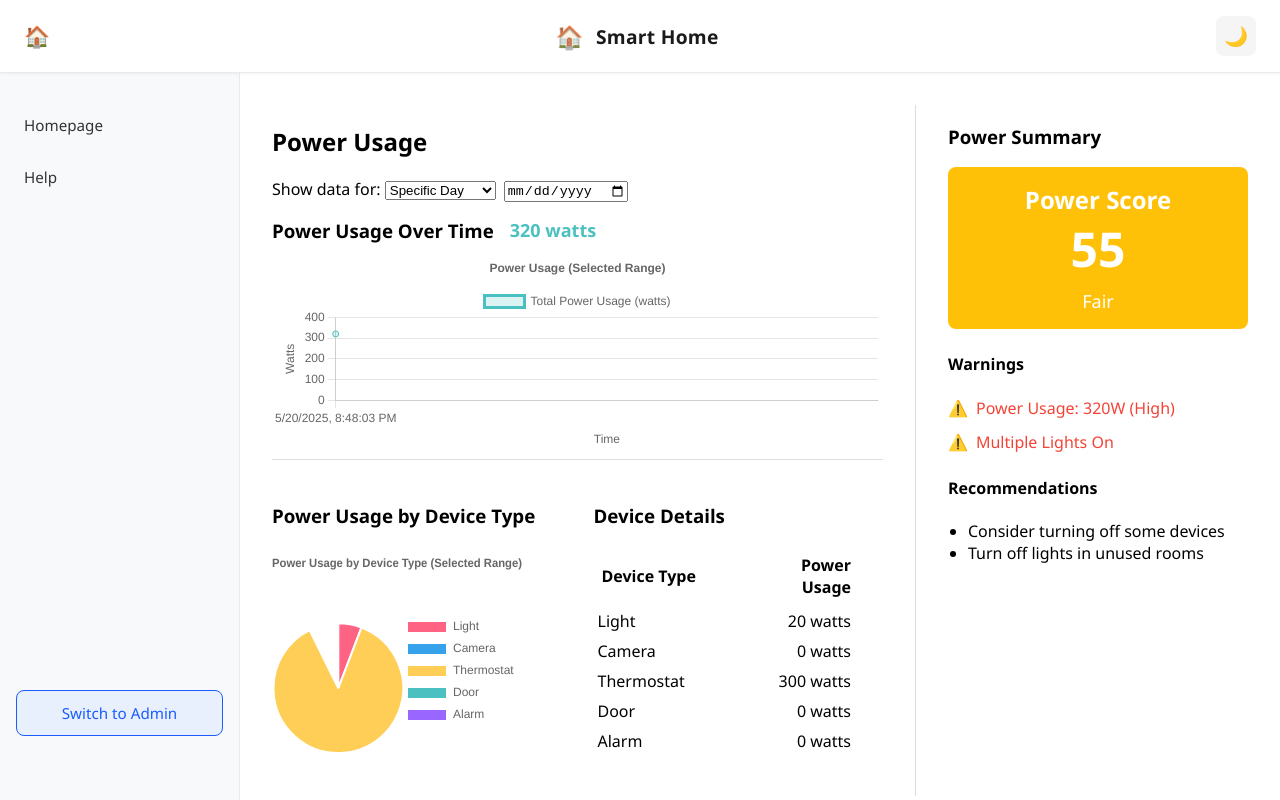
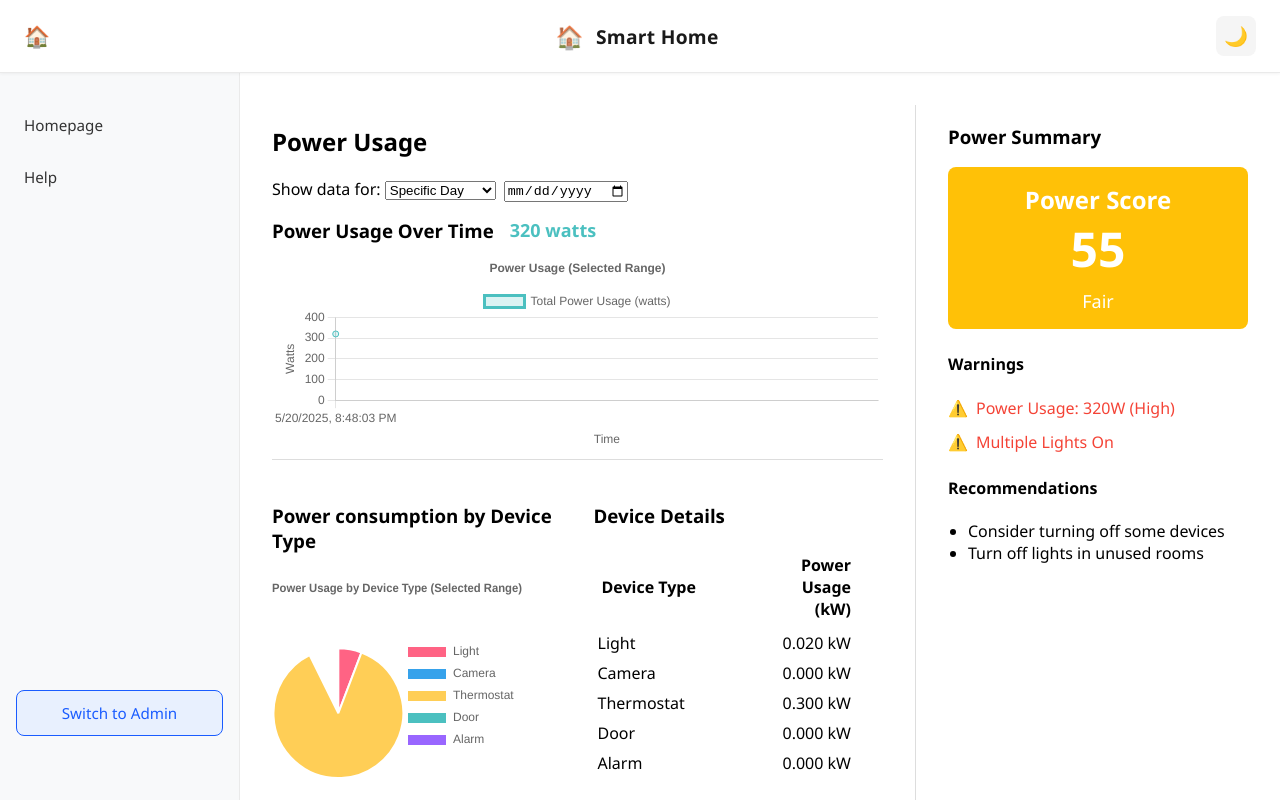
Before and after one commit to AggelosVer/TL_SmartHome, a React (Create React App) app in the folder code/: page /power in a window 1280 px wide. Built offline with nearby package versions, Linux system fonts and the light colour scheme.

Commit message:
Update PowerUsage.js

```diff
--- a/code/src/pages/PowerUsage.js
+++ b/code/src/pages/PowerUsage.js
@@ -339,7 +339,7 @@ function PowerUsage({ devices }) {
         </div>
         <div style={{ display: 'flex', gap: 32 }}>
           <div style={{ flex: 1 }}>
-            <h3>Power Usage by Device Type</h3>
+            <h3>Power consumption by Device Type</h3>
             <div style={{ height: 250 }}>
               <Pie data={pieChartData} options={pieChartOptions} />
             </div>
@@ -350,14 +350,16 @@ function PowerUsage({ devices }) {
               <thead>
                 <tr>
                   <th style={{ textAlign: 'left', padding: 8, width: '60%' }}>Device Type</th>
-                  <th style={{ textAlign: 'right', padding: 8, paddingRight: 32, width: '40%' }}>Power Usage</th>
+                  <th style={{ textAlign: 'right', padding: 8, paddingRight: 32, width: '40%' }}>Power Usage (kW)</th>
                 </tr>
               </thead>
               <tbody>
                 {Object.entries(deviceTypeTotals).map(([type, usage]) => (
                   <tr key={type}>
                     <td style={{ padding: 4 }}>{type}</td>
-                    <td style={{ textAlign: 'right', padding: 4, paddingRight: 32 }}>{usage} watts</td>
+                    <td style={{ textAlign: 'right', padding: 4, paddingRight: 32 }}>
+                      {(usage / 1000).toFixed(3)} kW
+                    </td>
                   </tr>
                 ))}
               </tbody>
```
